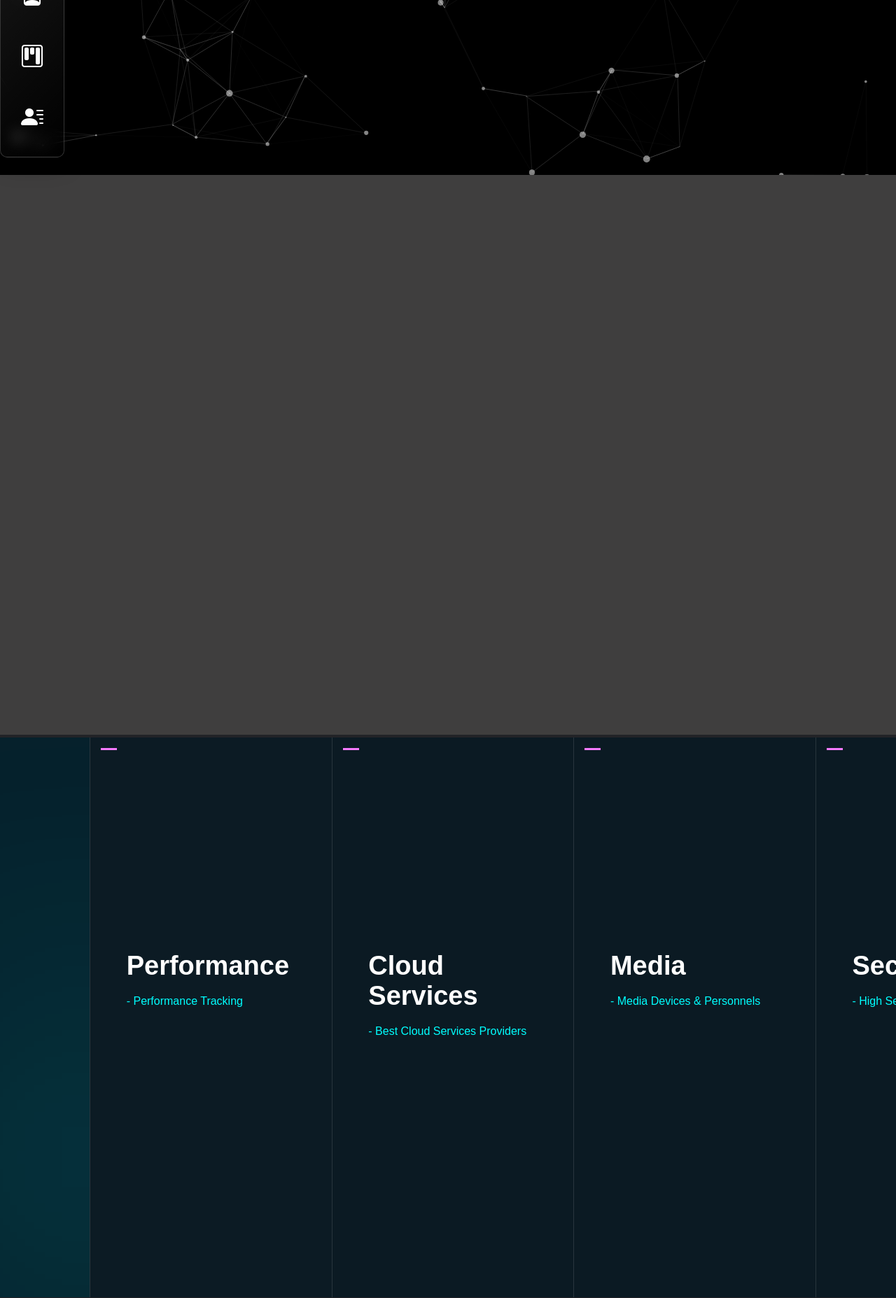
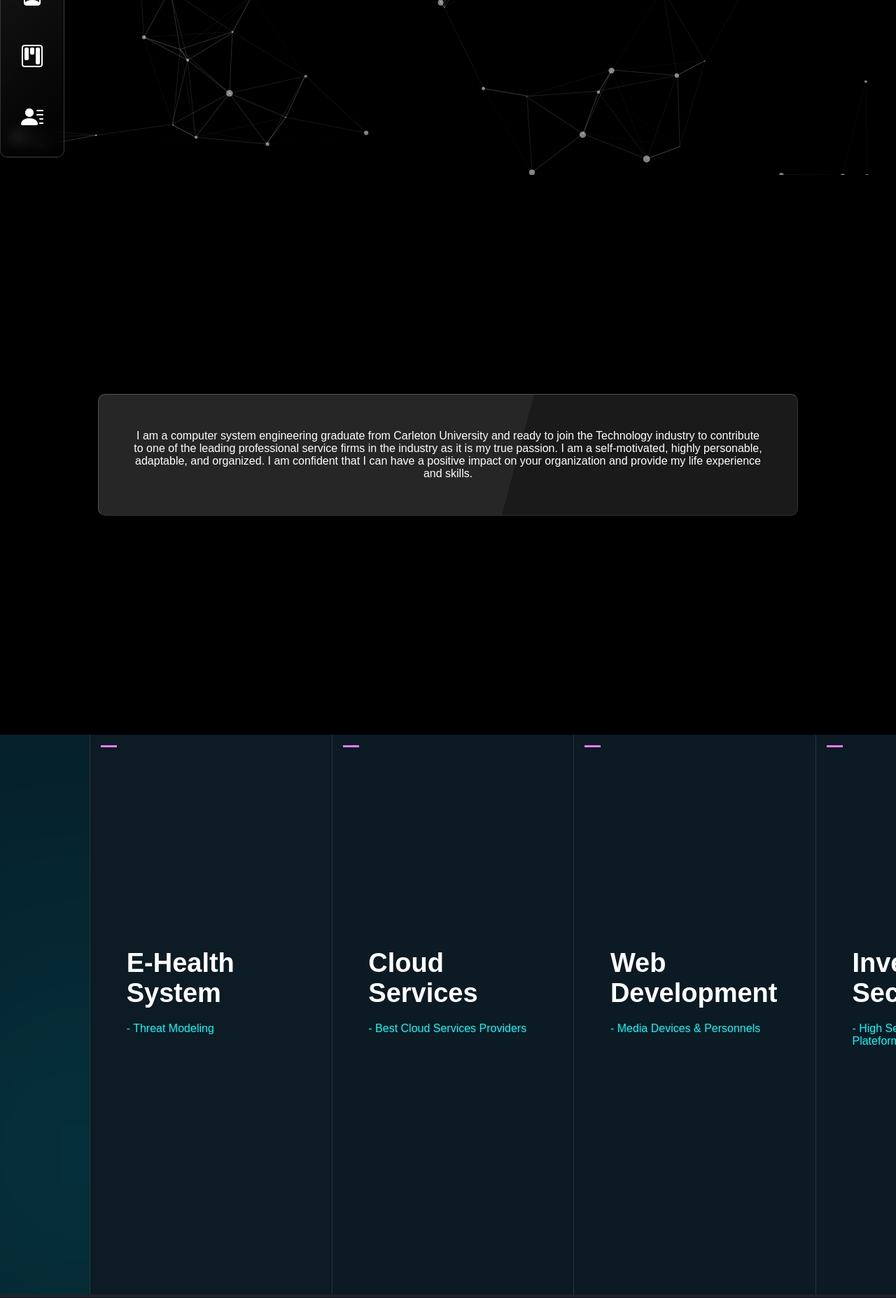
Before and after one commit to debele-tinsae/my_portfolio, a Django app: page /myweb/ in a window 1280 px wide. Shown: the part 550-2405 px from the top of the page at 70% size. Run offline with Django 4.2, Linux system fonts and the light colour scheme; some libraries are stand-ins or nearby versions.

Commit message:
Update about section

```diff
--- a/static/css/pro_style.css
+++ b/static/css/pro_style.css
@@ -8,6 +8,15 @@
 :root
 {
     --clr: #222327;
+}
+
+section {
+  display: flex;
+  justify-content: center;
+  align-items: center;
+  min-height: 100vh;
+  padding: 20px;
+  width: 100%;
 }
 
 html,
@@ -24,6 +33,8 @@ body
 }
 .container{
     scroll-snap-type:y mandatory ;
+
+    height: 100vh;
 }
 
 
@@ -88,9 +99,49 @@ body
     background-color: #000;
 }
 #about{
-    background-color: rgb(63, 62, 62);
-    min-width: 100vh;
+  background: #000;
+  display: flex;
+  justify-content: center;
+  align-items: center;
+  min-height: 100vh;
+  padding: 20px;
+  width: 100%;
 }
+
+.contain
+{
+  position: relative;
+  justify-content: center;
+  align-items: center;
+  max-width: 1000px;
+  padding: 50px;
+  background-color: rgba(255, 255, 255, 0.1);
+  box-shadow: 0 25px 45px rgba(0, 0, 0, 0.1);
+  border: 1px solid rgba(255, 255, 255, 0.25);
+  border-right: 1px solid rgba(255, 255, 255, 0.1);
+  border-bottom: 1px solid rgba(255, 255, 255, 0.1);
+  border-radius: 10px;
+  overflow: hidden;
+  backdrop-filter: blur(15px);
+}
+.contain p {
+  text-align: center;
+  color: #fff;
+}
+
+.contain::before{
+  content: "";
+  position: absolute;
+  top: 0;
+  left: -40%;
+  width: 100%;
+  height: 100%;
+  background: rgba(255, 255, 255, 0.05);
+  pointer-events: none;
+  transform: skew(-15deg);
+}
+
+
 
 #project{
     background-color:black;
--- a/templates/index.html
+++ b/templates/index.html
@@ -50,9 +50,20 @@
 
          </div>
 
+
+
+      <div class="section" id="about">
+          <div class="contain">
+            <div class="inner-cont">
+              <p>I am a computer system engineering graduate from Carleton University
+                and ready to join the Technology industry to contribute to one of the leading professional
+                service firms in the industry as it is my true passion. I am a self-motivated, highly personable, adaptable, and organized.
+                I am confident that I can have a positive impact on your organization and provide my life experience and skills.
+              </p>
+
             </div>
 
-        <div class="section" id="about">
+          </div>
       </div>
 
         <!---Project Section-->
@@ -64,9 +75,9 @@
                 <h4>01</h4>
                 <div class="txt-container">
                   <img src={%static "images/performance.gif"%} />
-                  <h1>performance</h1>
-                  <h3>- performance tracking</h3>
-                  <span>Lorem ipsum dolor sit amet, adipisicing elit! </span>
+                  <h1>E-Health System</h1>
+                  <h3>- Threat Modeling </h3>
+                  <span>Designed Secure E-Health System </span>
                   <ul>
                     <li>Consectetur adipisicing facilis?</li>
                     <li>Sed earum in ex quos repellats?</li>
@@ -93,7 +104,7 @@
                 <h4>03</h4>
                 <div class="txt-container">
                   <img src={%static "images/media.gif" %}/>
-                  <h1>media</h1>
+                  <h1>Web Development </h1>
                   <h3>- media devices & personnels</h3>
                   <span>Lorem ipsum dolor, sit amet consectetur.</span>
                   <ul>
@@ -108,8 +119,8 @@
                 <h4>04</h4>
                 <div class="txt-container">
                   <img src={%static "images/security.gif" %}/>
-                  <h1>security</h1>
-                  <h3>- high security</h3>
+                  <h1>Investment security</h1>
+                  <h3>- high security for Investment Plateform </h3>
                   <span
                     >Lorem ipsum dolor, sit amet consectetur adipisicing elit.</span
                   >
@@ -232,6 +243,7 @@
       </div>
 
       </div>
+    </div>
     <script src={% static 'js/style.js' %}> </script>
     <script src={% static 'js/particles.js' %} ></script>
     <script src={% static 'js/app.js' %} ></script>
```
Lines whose indentation alone changed are shown as unchanged.
